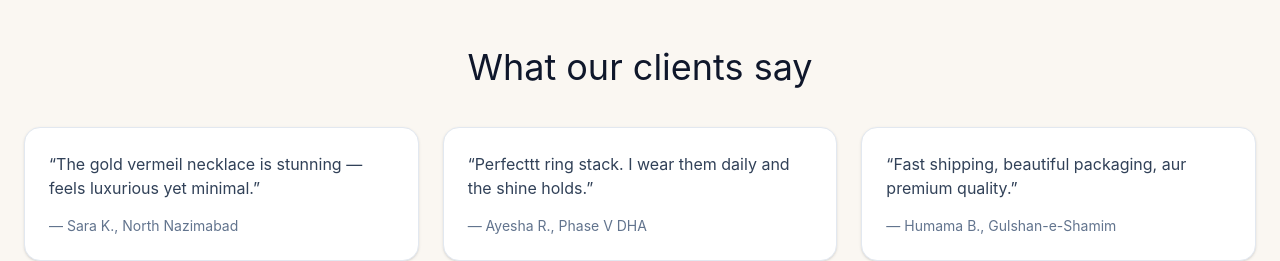
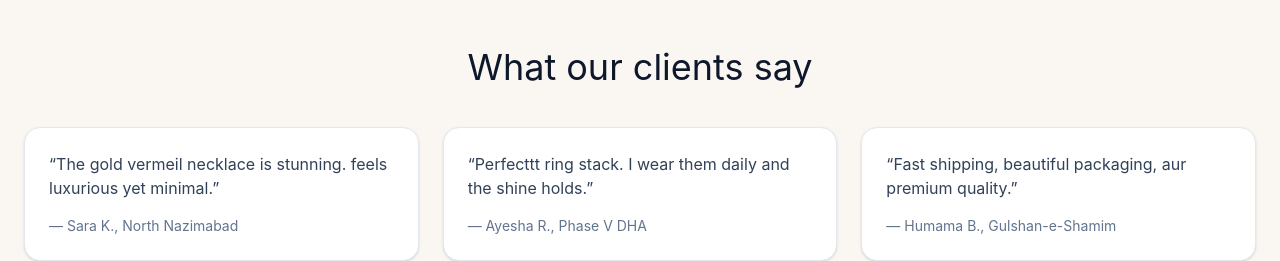
Before and after one commit to muhammadashar500/TestSite, a React (Vite) app: page / in a window 1280 px wide. Shown: the part 1891-2152 px from the top of the page. Built offline with nearby package versions, Linux system fonts and the light colour scheme.

Commit message:
testimonial fixes

```diff
--- a/src/components/Testimonials.jsx
+++ b/src/components/Testimonials.jsx
@@ -1,5 +1,5 @@
 const testimonials = [
-  { name:'Sara K.', quote:'The gold vermeil necklace is stunning — feels luxurious yet minimal.', location:'North Nazimabad' },
+  { name:'Sara K.', quote:'The gold vermeil necklace is stunning. feels luxurious yet minimal.', location:'North Nazimabad' },
   { name:'Ayesha R.', quote:'Perfecttt ring stack. I wear them daily and the shine holds.', location:'Phase V DHA' },
   { name:'Humama B.', quote:'Fast shipping, beautiful packaging, aur premium quality.', location:'Gulshan-e-Shamim' },
 ]
```
